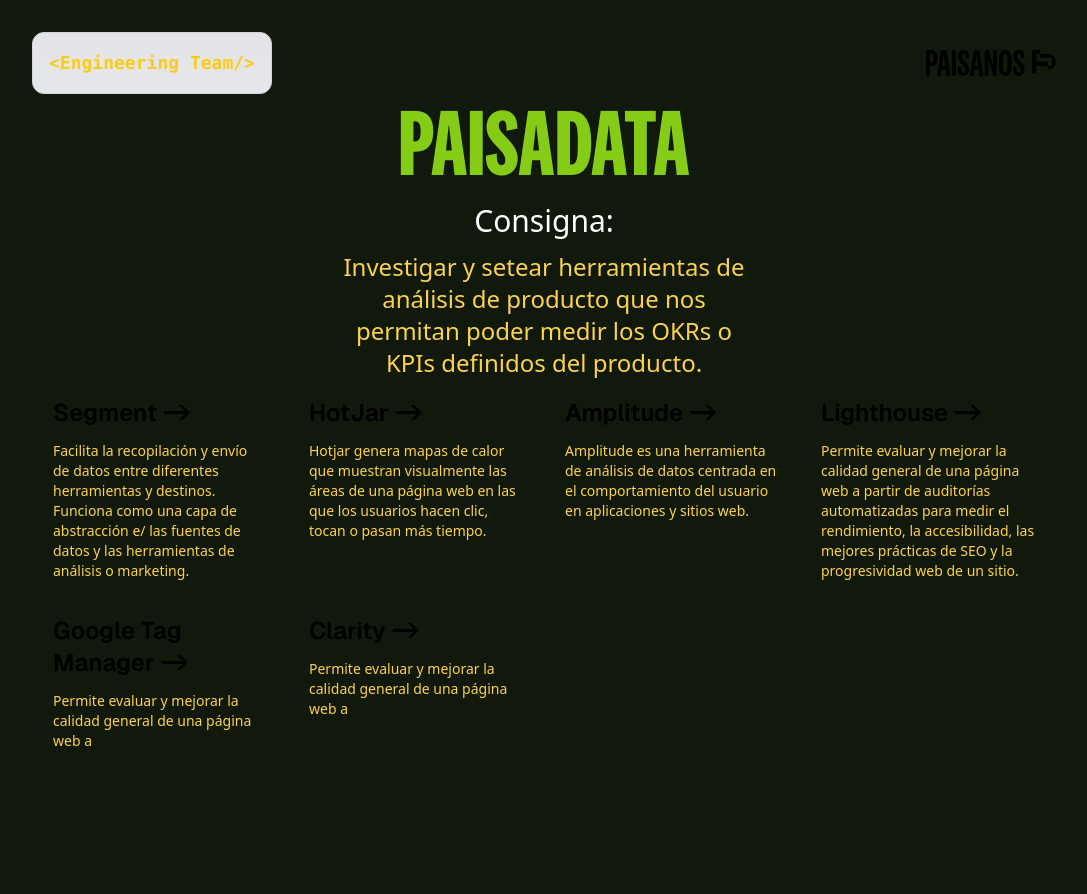
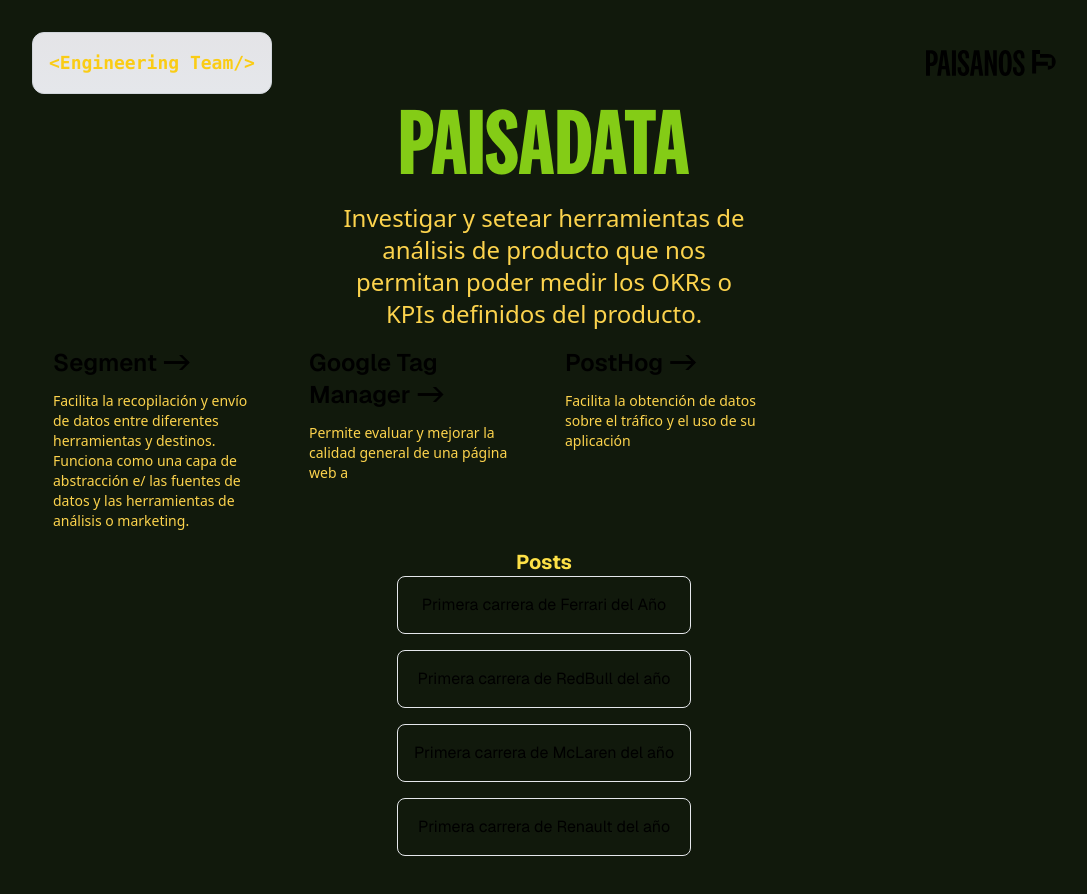
Before and after one commit to doctorbilardo/paisadata, a Next.js app: page / in a window 1280 px wide. Shown: the top 894 px of the page, without its empty margins (96-1183 px from the left). Before the commit the page ends 800 px from the top, so only its background shows below. Built offline with nearby package versions, Linux system fonts and the light colour scheme; no server answers.

Commit message:
adding posthog

```diff
--- /dev/null
+++ b/blog.json
@@ -0,0 +1,28 @@
+{
+    "posts": [
+        {
+            "id": "1",
+            "name": "Ferrari",
+            "title": "Primera carrera de Ferrari del Año",
+            "author": "Charles Leclerc"
+          },
+          {
+            "id": "2",
+            "name": "RedBull",
+            "title": "Primera carrera de RedBull del año",
+            "author": "Verstappen"
+          },
+          {
+            "id": "3",
+            "name": "McLaren",
+            "title": "Primera carrera de McLaren del año",
+            "author": "Lando Norris"
+          },
+          {
+            "id": "4",
+            "name": "Renault",
+            "title": "Primera carrera de Renault del año",
+            "author": "Fernando Alonso"
+          }
+    ]
+}
--- a/package.json
+++ b/package.json
@@ -13,6 +13,9 @@
     "@segment/snippet": "^5.2.0",
     "geist": "^1.2.0",
     "next": "14.0.4",
+    "next-auth": "^4.24.5",
+    "posthog-js": "^1.96.1",
+    "posthog-node": "^3.3.0",
     "react": "^18",
     "react-dom": "^18"
   },
--- a/src/app/amplitude/page.tsx
+++ /dev/null
@@ -1,24 +0,0 @@
-import { GeistSans } from "geist/font/sans";
-import { Header } from "@/components/header";
-import localFont from "next/font/local";
-const National = localFont({ src: "../fonts/national.otf" });
-
-
-export default function Amplitude() {
-  return (
-    <main
-    className={`flex min-h-screen flex-col items-center p-24 ${GeistSans.className}`}
-    >
-      <Header />
-      <section className="container h-64 max-w-5xl px-8 my-4">
-        <div className="relative flex  flex-col text-center ">
-          <h1
-            className={`text-8xl font-bold text-yellow-400 mb-3 ${National.className}`}
-          >
-            AMPLITUDE
-          </h1>
-        </div>
-      </section>
-    </main>
-  );
-}
--- a/src/app/hotjar/page.tsx
+++ /dev/null
@@ -1,26 +0,0 @@
-import { GeistSans } from "geist/font/sans";
-import { Header } from "@/components/header";
-import localFont from "next/font/local";
-const National = localFont({ src: "../fonts/national.otf" });
-
-
-export default function Hotjar() {
-  return (
-    <main
-    className={`flex min-h-screen flex-col items-center p-24 ${GeistSans.className}`}
-    >
-      <Header />
-      <section className="container h-64 max-w-5xl px-8 my-4">
-        <div className="relative flex  flex-col text-center ">
-          <h1
-            className={`text-8xl font-bold text-yellow-400 mb-3 ${National.className}`}
-          >
-            HOTJAR
-          </h1>
-
-
-        </div>
-      </section>
-    </main>
-  );
-}
--- a/src/app/page.tsx
+++ b/src/app/page.tsx
@@ -1,10 +1,24 @@
 import Image from "next/image";
 import localFont from "next/font/local";
 import Link from "next/link";
+import PostHogClient from "@/components/postHog/PostHogClient";
 
 const National = localFont({ src: "./fonts/national.otf" });
 
-export default function Home() {
+export default async function Home() {
+  const posts = await getData();
+  const postHogClient = PostHogClient();
+
+  /**
+   *
+   * SERVER SIDE EVENTS POSTHOG NODE
+   */
+
+  postHogClient.capture({
+    distinctId: "ger@paisanos.io",
+    event: "Home Page Viewed",
+  });
+
   return (
     <main
       className={`flex min-h-screen flex-col items-center justify-between p-8`}
@@ -40,9 +54,7 @@
         >
           PAISADATA
         </h1>
-        <p className={`m-0 max-w-[30ch]    text-white text-3xl mb-3`}>
-          Consigna:
-        </p>
+
         <p className={`m-0 max-w-[30ch]  text-amber-300 text-2xl`}>
           Investigar y setear herramientas de análisis de producto que nos
           permitan poder medir los OKRs o KPIs definidos del producto.
@@ -68,57 +80,6 @@
         </Link>
 
         <Link
-          href="/hotjar"
-          className="group rounded-lg border border-transparent px-5 py-4 transition-colors hover:border-gray-300 hover:bg-gray-100 hover:dark:border-lime-500 hover:dark:bg-neutral-800/40"
-        >
-          <h2 className={`mb-3 text-2xl font-semibold`}>
-            HotJar{" "}
-            <span className="inline-block transition-transform group-hover:translate-x-1 motion-reduce:transform-none">
-              -&gt;
-            </span>
-          </h2>
-          <p className={`m-0 max-w-[30ch] text-sm   text-amber-300`}>
-            Hotjar genera mapas de calor que muestran visualmente las áreas de
-            una página web en las que los usuarios hacen clic, tocan o pasan más
-            tiempo.
-          </p>
-        </Link>
-
-        <Link
-          href="/amplitude"
-          className="group rounded-lg border border-transparent px-5 py-4 transition-colors hover:border-gray-300 hover:bg-gray-100 hover:dark:border-lime-500 hover:dark:bg-neutral-800/40"
-        >
-          <h2 className={`mb-3 text-2xl font-semibold`}>
-            Amplitude{" "}
-            <span className="inline-block transition-transform group-hover:translate-x-1 motion-reduce:transform-none">
-              -&gt;
-            </span>
-          </h2>
-          <p className={`m-0 max-w-[30ch] text-sm  text-amber-300`}>
-            Amplitude es una herramienta de análisis de datos centrada en el
-            comportamiento del usuario en aplicaciones y sitios web.
-          </p>
-        </Link>
-
-        <Link
-          href="/lighthouse"
-          className="group rounded-lg border border-transparent px-5 py-4 transition-colors hover:border-gray-300 hover:bg-gray-100 hover:dark:border-lime-500 hover:dark:bg-neutral-800/40"
-        >
-          <h2 className={`mb-3 text-2xl font-semibold`}>
-            Lighthouse{" "}
-            <span className="inline-block transition-transform group-hover:translate-x-1 motion-reduce:transform-none">
-              -&gt;
-            </span>
-          </h2>
-          <p className={`m-0 max-w-[30ch] text-sm  text-amber-300`}>
-            Permite evaluar y mejorar la calidad general de una página web a
-            partir de auditorías automatizadas para medir el rendimiento, la
-            accesibilidad, las mejores prácticas de SEO y la progresividad web
-            de un sitio.
-          </p>
-        </Link>
-
-        <Link
           href="/googleTagManager"
           className="group rounded-lg border border-transparent px-5 py-4 transition-colors hover:border-gray-300 hover:bg-gray-100 hover:dark:border-lime-500 hover:dark:bg-neutral-800/40"
         >
@@ -134,20 +95,40 @@
         </Link>
 
         <Link
-          href="/googleTagManager"
+          href="/postHog"
           className="group rounded-lg border border-transparent px-5 py-4 transition-colors hover:border-gray-300 hover:bg-gray-100 hover:dark:border-lime-500 hover:dark:bg-neutral-800/40"
         >
           <h2 className={`mb-3 text-2xl font-semibold`}>
-            Clarity{" "}
+            PostHog {""}
             <span className="inline-block transition-transform group-hover:translate-x-1 motion-reduce:transform-none">
               -&gt;
             </span>
           </h2>
           <p className={`m-0 max-w-[30ch] text-sm  text-amber-300`}>
-            Permite evaluar y mejorar la calidad general de una página web a
+            Facilita la obtención de datos sobre el tráfico y el uso de su
+            aplicación
           </p>
         </Link>
       </div>
+
+      <h2 className="text-xl font-bold text-yellow-300">Posts</h2>
+      <ul>
+        {posts?.map((post) => (
+          <div
+            key={post?.id}
+            className="p-4 mb-4 text-center border space-y-6 rounded-lg"
+          >
+            <Link href={`/posts/${post.id}`}>
+              <span>{post.title}</span>
+            </Link>
+          </div>
+        ))}
+      </ul>
     </main>
   );
 }
+
+export async function getData() {
+  const posts = await import("../../blog.json");
+  return posts?.posts;
+}
--- /dev/null
+++ b/src/app/postHog/page.tsx
@@ -0,0 +1,77 @@
+"use client";
+import { Header } from "@/components/header";
+import localFont from "next/font/local";
+import posthog from "posthog-js";
+import { useState } from "react";
+
+const National = localFont({ src: "../fonts/national.otf" });
+
+export default function PostHog() {
+  const [email, setEmail] = useState<string>("");
+
+  /********************************************* /
+  /**************** POST HOG  ****************** /
+  /********************************************* /
+
+
+  /**
+   * @method clickEvent
+   * @return register a posthog event
+   */
+  const clickEvent = () => {
+    posthog.capture("click", {
+      clickedButton: true,
+    });
+  };
+
+  /**
+   * @method clickEvent
+   * @return register an email for user
+   */
+  const hanldeSubmitEventAndEmail = () => {
+    posthog.identify(email);
+  };
+
+  return (
+    <main className={`flex min-h-screen flex-col items-center p-24 `}>
+      <Header />
+      <section className="container h-64 max-w-5xl px-8 my-4">
+        <div className=" relative flex justify-center items-center   flex-col text-center ">
+          <h2
+            className={`text-8xl font-bold text-yellow-400 mb-3 ${National.className}`}
+          >
+            PostHog
+          </h2>
+          <button
+            onClick={clickEvent}
+            className="bg-blue-500 mt-6 hover:bg-blue-700 text-white font-bold py-2 px-4 rounded "
+          >
+            Click PostHog
+          </button>
+        </div>
+
+        <div className="flex items-center justify-center">
+          <form
+            className="flex items-center space-x-4 mt-12"
+            onSubmit={hanldeSubmitEventAndEmail}
+          >
+            <input
+              type="email"
+              placeholder="Correo electrónico"
+              className="border border-gray-300 px-4 py-2 rounded-lg focus:outline-none focus:border-blue-500 text-black"
+              onChange={(e) => {
+                setEmail(e.target.value);
+              }}
+            />
+            <button
+              type="submit"
+              className="bg-blue-500 text-white px-4 py-2 rounded-lg hover:bg-blue-600 transition duration-300 ease-in-out"
+            >
+              Suscribirse
+            </button>
+          </form>
+        </div>
+      </section>
+    </main>
+  );
+}
--- /dev/null
+++ b/src/components/postHog/PostHogClient.ts
@@ -0,0 +1,11 @@
+import { PostHog } from "posthog-node";
+
+const KEY = process.env.NEXT_PUBLIC_POSTHOG_KEY ?? "";
+const HOST = process.env.NEXT_PUBLIC_POSTHOG_HOST;
+
+export default function PostHogClient() {
+  const postHogClient = new PostHog(KEY, {
+    host: HOST,
+  });
+  return postHogClient;
+}
--- /dev/null
+++ b/src/components/postHog/PostHogPageview.tsx
@@ -0,0 +1,33 @@
+"use client";
+import { usePathname, useSearchParams } from "next/navigation";
+import posthog from "posthog-js";
+import { PostHogProvider } from "posthog-js/react";
+import { useEffect } from "react";
+
+const KEY = process.env.NEXT_PUBLIC_POSTHOG_KEY ?? "";
+const HOST = process.env.NEXT_PUBLIC_POSTHOG_HOST;
+
+if (typeof window !== "undefined") {
+  posthog.init(KEY, {
+    api_host: HOST,
+    capture_pageview: false,
+    autocapture: false,
+  });
+}
+
+export function PHProvider({ children }: { children: React.ReactNode }) {
+  const pathname = usePathname();
+  const searchParams = useSearchParams();
+
+  useEffect(() => {
+    if (pathname) {
+      let url = window.origin + pathname;
+      if (searchParams.toString()) {
+        url = url + "?" + searchParams.toString();
+      }
+      posthog.capture("$pageView", { $current_url: url });
+    }
+  }, [pathname, searchParams]);
+
+  return <PostHogProvider client={posthog}>{children}</PostHogProvider>;
+}
```
Also changed, not shown: src/app/layout.tsx (+8 -1 lines), src/app/lighthouse/page.tsx (deleted, +0 -25 lines), src/app/posts/[slug]/page.tsx (added, +41 -0 lines), 1 other file (tests, documents, lock files or other folders).
